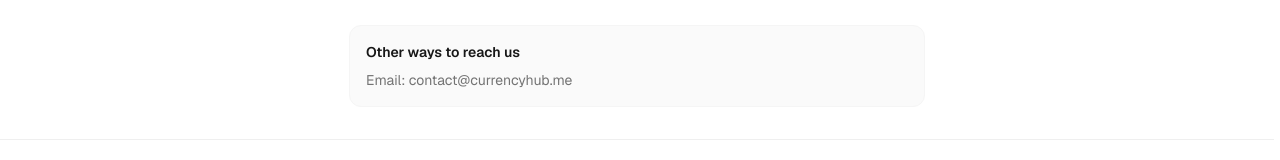
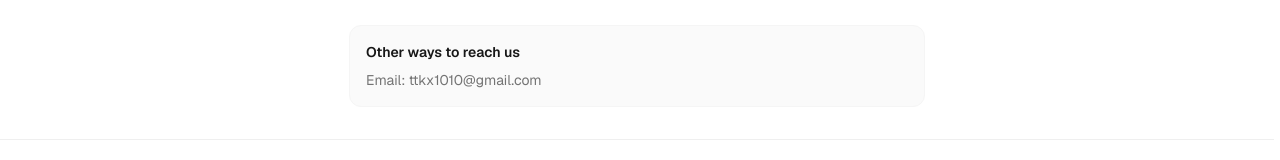
Before and after one commit to Oscar-10-song/currency-converter, a Next.js app: page /contact in a window 1280 px wide. Shown: the part 869-1029 px from the top of the page. Built offline with nearby package versions, Linux system fonts and the light colour scheme; no server answers.

Commit message:
Replace fake contact email with real Gmail

```diff
--- a/src/app/contact/page.tsx
+++ b/src/app/contact/page.tsx
@@ -95,7 +95,7 @@
           <div className="mt-10 p-4 rounded-xl bg-neutral-50 dark:bg-neutral-900/50 border border-neutral-100 dark:border-neutral-800">
             <h2 className="text-sm font-semibold mb-2">Other ways to reach us</h2>
             <p className="text-sm text-neutral-500 dark:text-neutral-400">
-              Email: contact@currencyhub.me
+              Email: ttkx1010@gmail.com
             </p>
           </div>
         </div>
--- a/src/lib/constants/routes.ts
+++ b/src/lib/constants/routes.ts
@@ -21,7 +21,7 @@
   url: process.env.NEXT_PUBLIC_SITE_URL || 'https://www.currencyhub.me',
   locale: 'en-US',
   defaultCurrency: 'USD',
-  email: 'contact@currencyhub.me',
+  email: 'ttkx1010@gmail.com',
   social: {
     twitter: '@currencyhub',
   },
```
